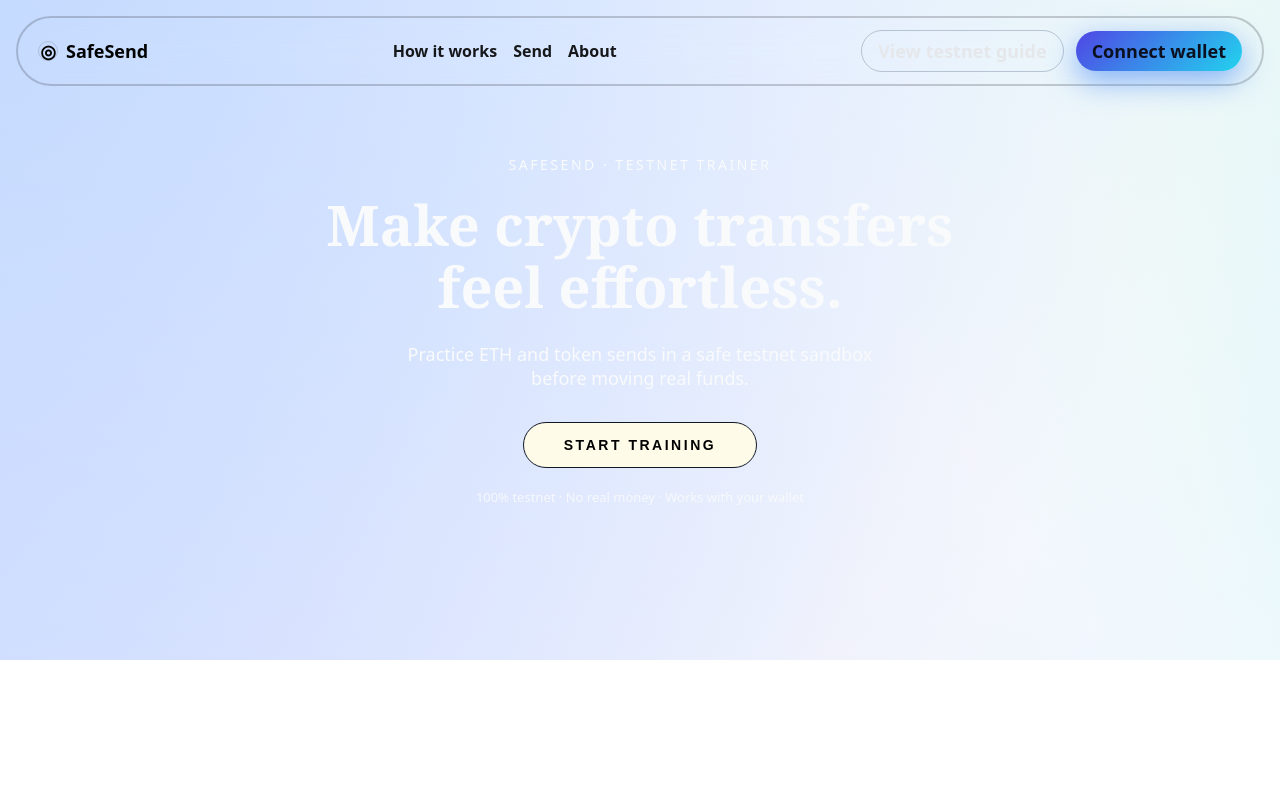
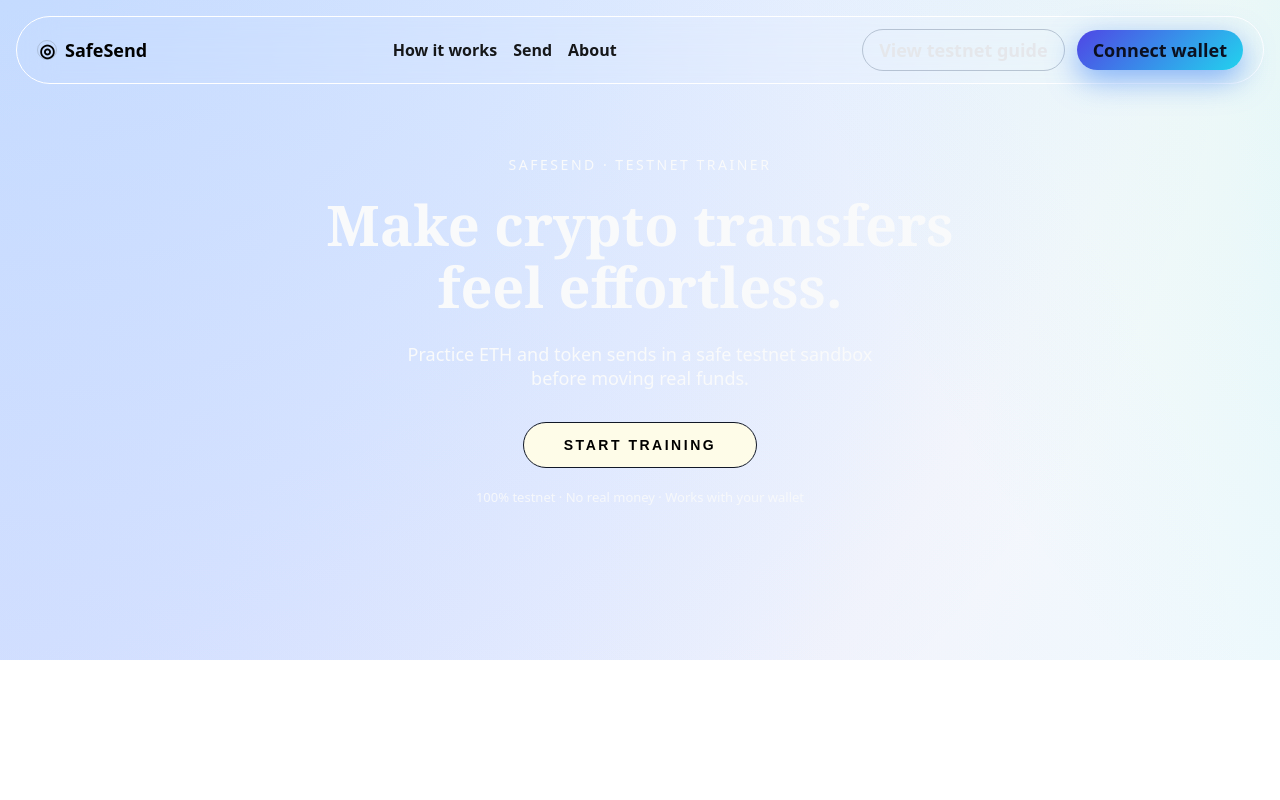
Before and after one commit to ivanramirez2/web3-wallet-trainer-ui, a plain HTML site: page index.html in a window 1280 px wide. Shown: the top 800 px of the page. Drawn offline with Linux system fonts and the light colour scheme.

Commit message:
Estilos header

```diff
--- a/assets/css/header/header.css
+++ b/assets/css/header/header.css
@@ -10,11 +10,14 @@
     backdrop-filter: blur(18px);
     /* background: radial-gradient(circle at top left, #0f172a 0, #020617 52%); */
     background: transparent;
-    border: 2px solid rgba(37, 37, 41, 0.22);
+    border: 1px solid white;
     border-radius: 50px;
     z-index: 20;
     color: black;
     font-weight: bold;
+}
+.site-header:hover {
+  border: 2px solid rgba(3, 3, 3, 0.22);
 }
 
 .site-header__inner {
```
